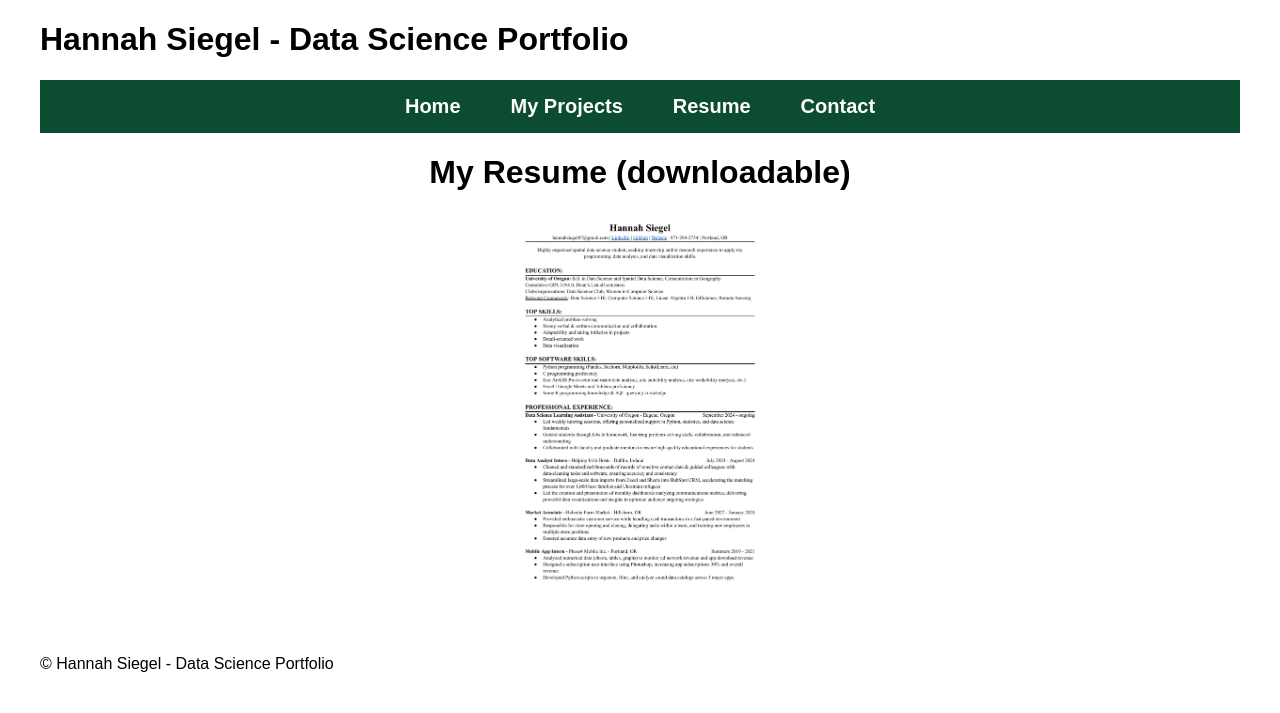
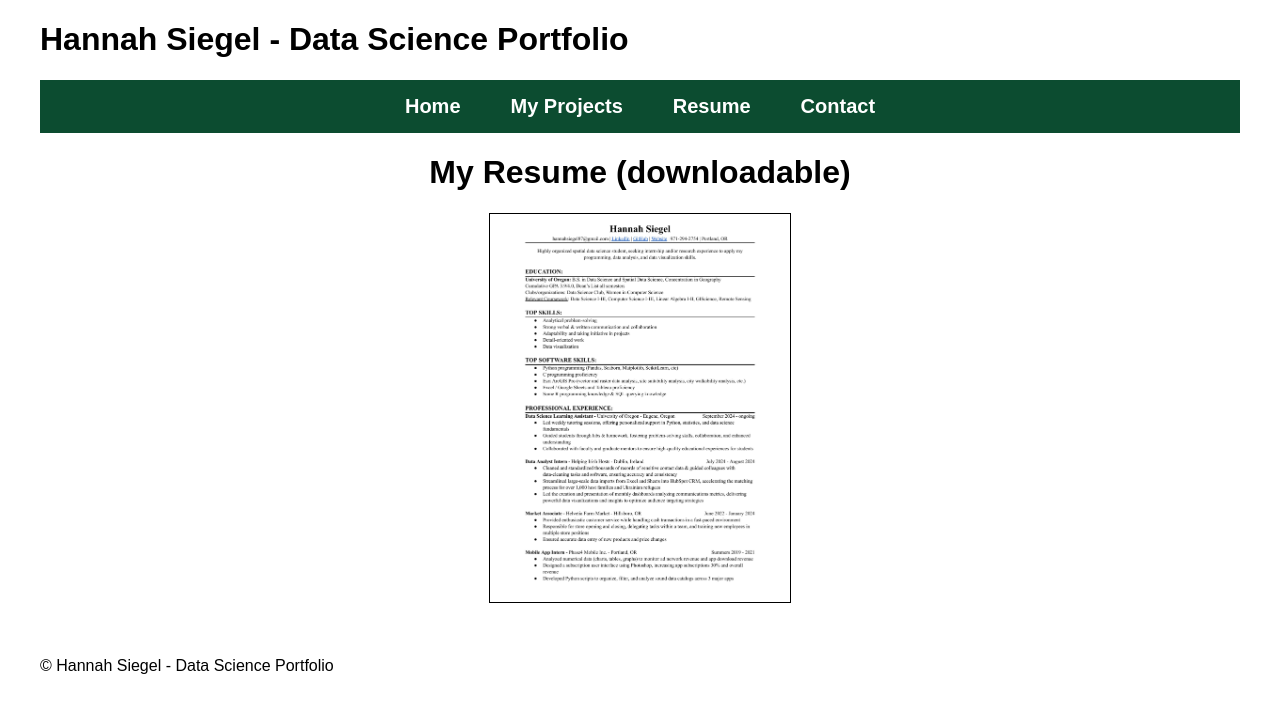
Before and after one commit to siegelhannah/portfolio, a Jekyll site: the page built from Resume.md, in a window 1280 px wide. Shown: the top 713 px of the page. Built offline with Jekyll 4.4.1, drawn with Linux system fonts in a browser that asks for light colours.

Commit message:
Update Resume.md

```diff
--- a/Resume.md
+++ b/Resume.md
@@ -8,7 +8,7 @@ permalink: /resume/
 
 <div style="text-align: center;">
     <a href="{{ site.baseurl }}/assets/Resume Nov 2024.pdf">
-        <img src="{{ site.baseurl }}/assets/Resume Nov 2024.jpg" alt="Resume" style="width: 300px;">
+        <img src="{{ site.baseurl }}/assets/Resume Nov 2024.jpg" alt="Resume" style="width: 300px; border: 1px solid black;">
     </a>
 </div>
 
```
